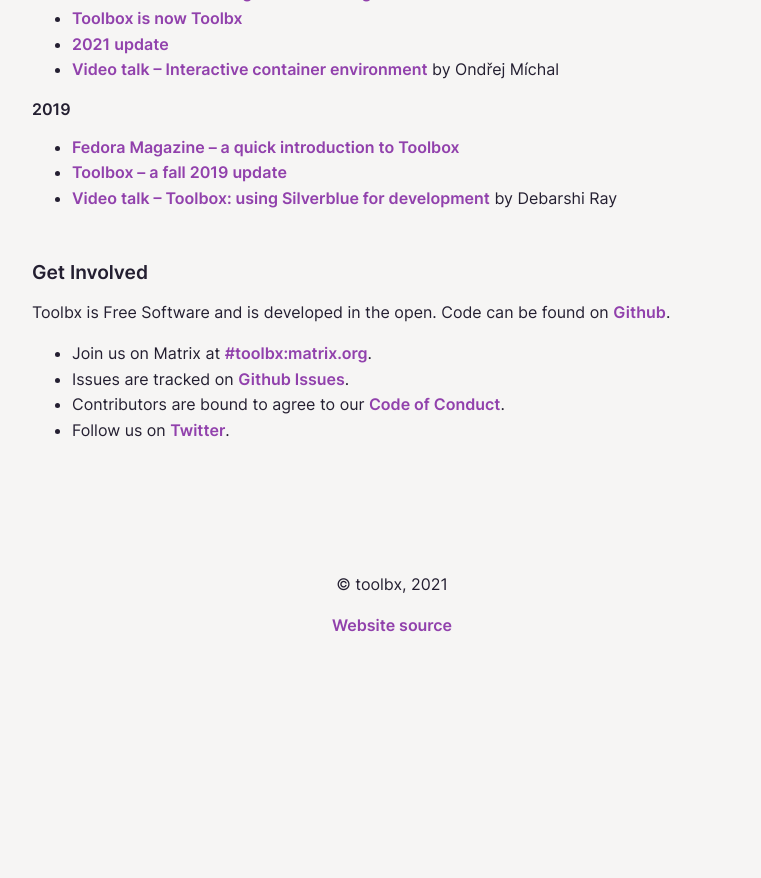
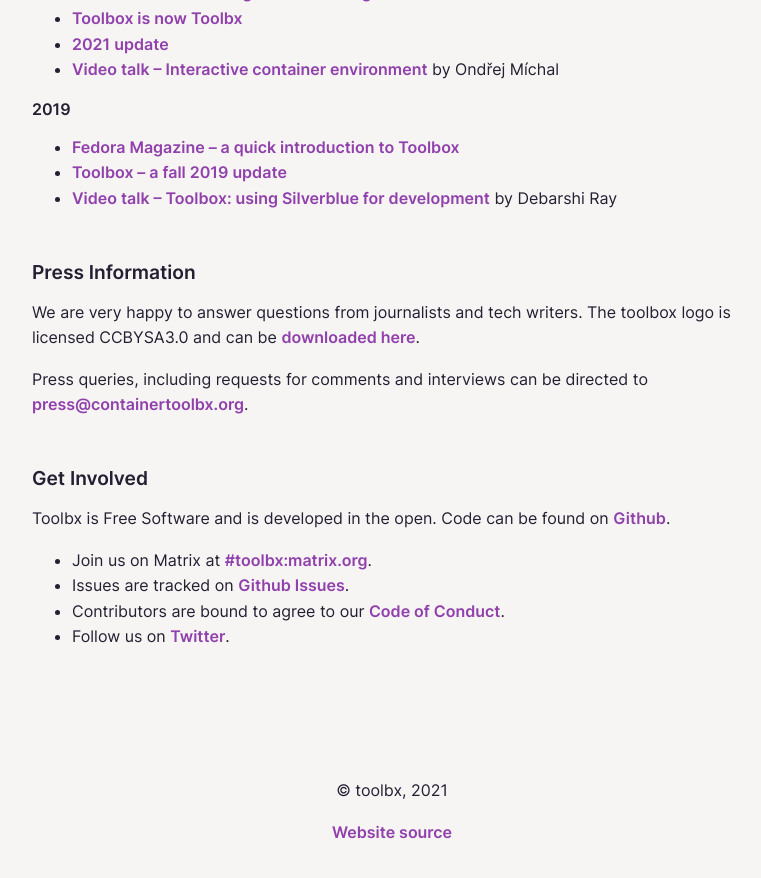
Before and after one commit to containers/containertoolbx.org, a Jekyll site: the page built from index.md, in a window 1280 px wide and 900 px high, scrolled down 1434 px. Shown: the top 878 px of the window, without its empty margins (248-1009 px from the left). Built offline with Jekyll 4.4.1, drawn with Linux system fonts in a browser that asks for light colours; before the commit the page ends 2137 px from its top, so only the background shows below that.

Commit message:
add presskit
fixes https://github.com/containers/containertoolbx.org/issues/3

```diff
--- a/index.md
+++ b/index.md
@@ -34,6 +34,10 @@
 * [Toolbox -- a fall 2019 update](https://debarshiray.wordpress.com/2019/11/01/toolbox-a-fall-2019-update/)
 * [Video talk -- Toolbox: using Silverblue for development](https://www.youtube.com/watch?v=BGXs0W6NRBM) by Debarshi Ray
 
+## Press Information
+We are very happy to answer questions from journalists and tech writers. The toolbox logo is licensed CCBYSA3.0 and can be [downloaded here](/assets/logo/toolbx-logo.zip).
+
+Press queries, including requests for comments and interviews can be directed to [press@containertoolbx.org](mailto:press@containertoolbx.org).
 
 
 ## Get Involved
```
Also changed, not shown: 1 other file.
